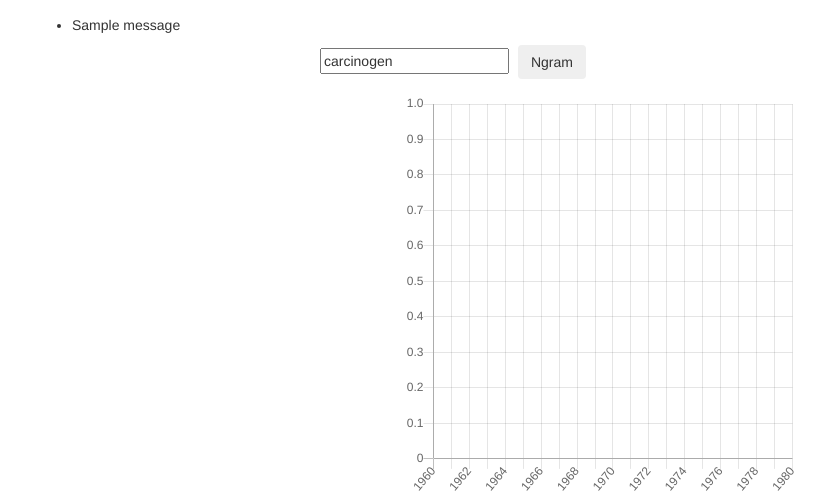
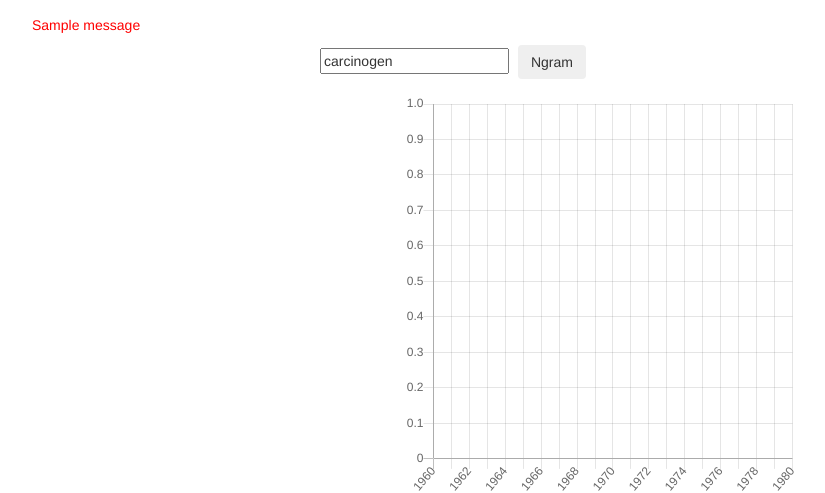
Before and after one commit to JackNeus/bookish-standalone, a Python web app: template app/templates/index.html in a window 1280 px wide. Shown: the top 493 px of the page, without its empty margins (47-872 px from the left). Run offline with Jinja, Linux system fonts and the light colour scheme; the template is opened without the code that fills it: most values are stand-ins (such as "Sample title", 1, 10 or a date in 2020); one stand-in notice (Sample message) is shown; some libraries are stand-ins or nearby versions.

Commit message:
Added check and flash message for ununique job names, and improved styling of flashes.

```diff
--- a/app/jobs/controllers.py
+++ b/app/jobs/controllers.py
@@ -13,6 +13,12 @@ from tasks import tasks
 
 def get_job_entry(id):
     job = JobEntry.objects(id = id, user_id = current_user.get_id())
+    if len(job) != 1:
+        return None
+    return job[0]
+
+def get_job_entry_by_name(name):
+    job = JobEntry.objects(name = name, user_id = current_user.get_id())
     if len(job) != 1:
         return None
     return job[0]
--- a/app/jobs/routes.py
+++ b/app/jobs/routes.py
@@ -20,9 +20,15 @@ def schedule():
 		task = tasks.resolve_task(form.task_name.data)
 		job_name = form.job_name.data
 
+		# Make sure job name is not already in use.
+		if controller.get_job_entry_by_name(job_name) is not None:
+			flash("That name is already in use.")
+			return render_template("jobs/schedule.html", form=form)
+
 		params = []
 		for field in str(form["param_metadata"].data).split(";"):
 			params.append(form[field].data)
+
 		try:
 			controller.schedule_job(task, params, job_name)
 		except Exception as e:
--- a/app/static/css/style.css
+++ b/app/static/css/style.css
@@ -41,3 +41,7 @@ body {
 .container-fluid {
 	max-width: 90%;
 }
+
+.flashes {
+	color: red;
+}
--- a/app/templates/base.html
+++ b/app/templates/base.html
@@ -12,11 +12,11 @@
 	<div class="container-fluid">
 		{% with messages = get_flashed_messages() %}
 			{% if messages %}
-				<ul class="flashes">
+				<div class="flashes">
 				{% for message in messages %}
-					<li>{{ message }}</li>
+					<p>{{ message }}</p>
 				{% endfor %}
-				</ul>
+				</div>
 			{% endif %}
 		{% endwith %}
 		{% block app_content %}{% endblock %}
```
